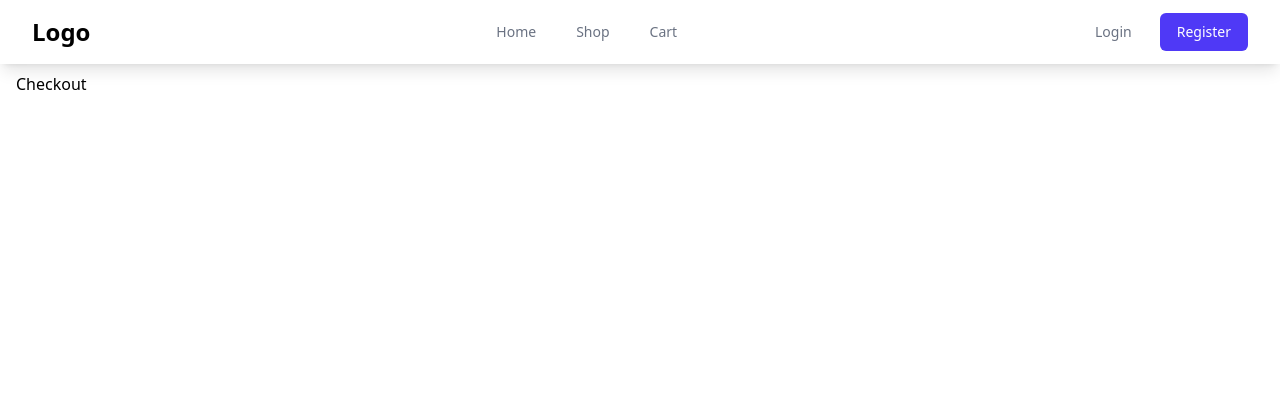
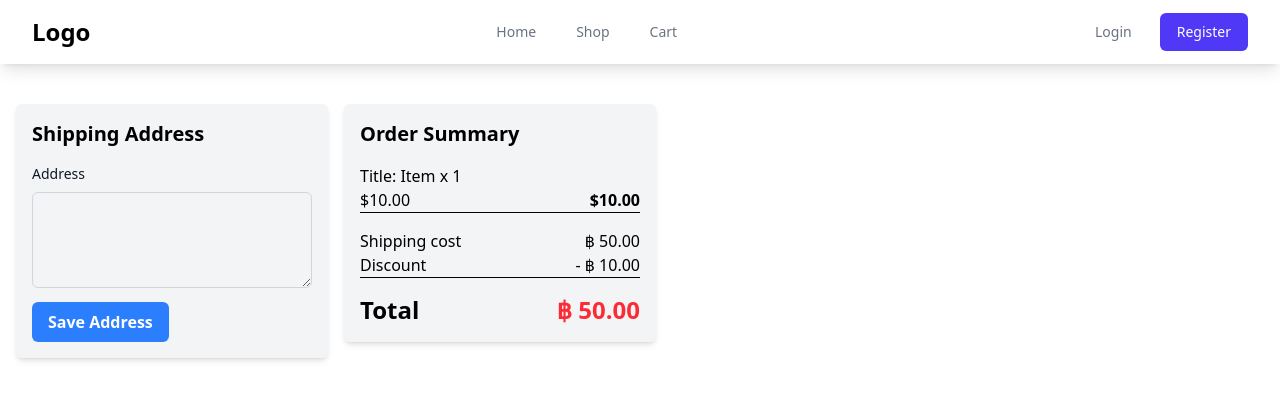
Before and after one commit to Warkung/E-Commerce, a React (Vite) app in the folder client/: page /checkout in a window 1280 px wide. Shown: the top 400 px of the page. Built offline with nearby package versions, Linux system fonts and the light colour scheme.

Commit message:
EP21 Checkout (UX UI)

```diff
--- a/client/src/components/card/ListCart.jsx
+++ b/client/src/components/card/ListCart.jsx
@@ -102,12 +102,18 @@ function ListCart() {
             </div>
             {/* Checkout Button */}
             {user ? (
+              cart.length > 0 ? (
                 <button
                   onClick={handleSaveCart}
                   className="text-xl font-bold shadow w-full mt-4 bg-green-800 text-white px-4 py-3 rounded-md hover:cursor-pointer hover:bg-green-700 transition-all duration-300 ease-in-out"
                 >
                   {`Checkout : $${getTotalPrice().toLocaleString()}`}
                 </button>
+              ) : (
+                <button className="text-sm font-bold shadow w-full mt-4 bg-gray-500 text-white px-4 py-1 rounded-md hover:cursor-pointer hover:bg-gray-400 transition-all duration-300 ease-in-out">
+                  No Items to Checkout
+                </button>
+              )
             ) : (
               <Link to={"/login"}>
                 <button className="text-sm font-bold shadow w-full mt-4 bg-blue-700 text-white px-4 py-1 rounded-md hover:cursor-pointer hover:bg-blue-500 transition-all duration-300 ease-in-out">
--- /dev/null
+++ b/client/src/components/card/SummaryCard.jsx
@@ -0,0 +1,71 @@
+function SummaryCard() {
+  return (
+    <div className="mx-auto mt-10">
+      <div className="flex flex-wrap gap-4 ">
+        {/* left */}
+        <div className="w-1/4 ">
+          <div className="bg-gray-100 p-4 rounded-md shadow-md">
+            <h1 className="text-xl font-bold mb-4">Shipping Address</h1>
+            <label
+              htmlFor="address"
+              className="block mb-2 text-sm font-medium text-gray-900"
+            >
+              Address
+            </label>
+            <textarea
+              name="address"
+              id="address"
+              className="w-full h-24 border border-gray-300 rounded-md p-2 "
+            ></textarea>
+            <button className=" font-semibold mt-2 bg-blue-500 text-white px-4 py-2 rounded-md hover:bg-blue-600 hover:shadow-md  transition-color duration-200">
+              Save Address
+            </button>
+          </div>
+        </div>
+
+        {/* right */}
+        <div className="w-1/4">
+          <div className="bg-gray-100 p-4 rounded-md shadow-md space-y-4">
+            <h1 className="text-xl font-bold mb-4">Order Summary</h1>
+            {/* Items List */}
+            <div>
+              <div className="flex justify-between items-end ">
+                <div>
+                  <span>Title: Item </span>
+                  <span> x 1</span>
+                  <p> $10.00</p>
+                </div>
+                <div className="text-right font-bold">
+                  <p> $10.00</p>
+                </div>
+              </div>
+              <hr />
+            </div>
+
+            <div>
+              <div className="flex justify-between items-end ">
+                <p>Shipping cost</p>
+                <p>฿ 50.00</p>
+              </div>
+              <div className="flex justify-between items-end ">
+                <p>Discount</p>
+                <p>- ฿ 10.00</p>
+              </div>
+              <hr />
+            </div>
+
+            {/* Total */}
+            <div>
+              <div className="flex justify-between items-end ">
+                <p className="font-bold text-2xl">Total</p>
+                <p className=" font-bold text-2xl text-red-500">฿ 50.00</p>
+              </div>
+            </div>
+
+          </div>
+        </div>
+      </div>
+    </div>
+  );
+}
+export default SummaryCard;
--- a/client/src/pages/Checkout.jsx
+++ b/client/src/pages/Checkout.jsx
@@ -1,6 +1,10 @@
+import SummaryCard from "../components/card/SummaryCard";
+
 function Checkout() {
   return (
-    <div>Checkout</div>
-  )
+    <div>
+      <SummaryCard />
+    </div>
+  );
 }
-export default Checkout
+export default Checkout;
--- a/client/src/pages/auth/Login.jsx
+++ b/client/src/pages/auth/Login.jsx
@@ -30,21 +30,22 @@ function Login() {
       const res = await actionLogin(form);
       const role = res.data.payload.role;
       if (role === "admin") {
-        navigate("/admin");
-        toast.success("Admin login successfully",{
+        navigate(-1);
+        toast.success("Admin login successfully", {
           position: "bottom-right",
           autoClose: 2000,
         });
       } else {
         navigate(-1);
-        toast.success("Wellcome", {
+        toast.success("Wellcome back!", {
           position: "bottom-right",
           autoClose: 2000,
         });
       }
     } catch (error) {
       toast.error(
-        error.response.data.message || "Login failed. Please try again.,",{
+        error.response.data.message || "Login failed. Please try again.,",
+        {
           position: "bottom-right",
           autoClose: 2000,
         }
```
Lines whose indentation alone changed are shown as unchanged.
